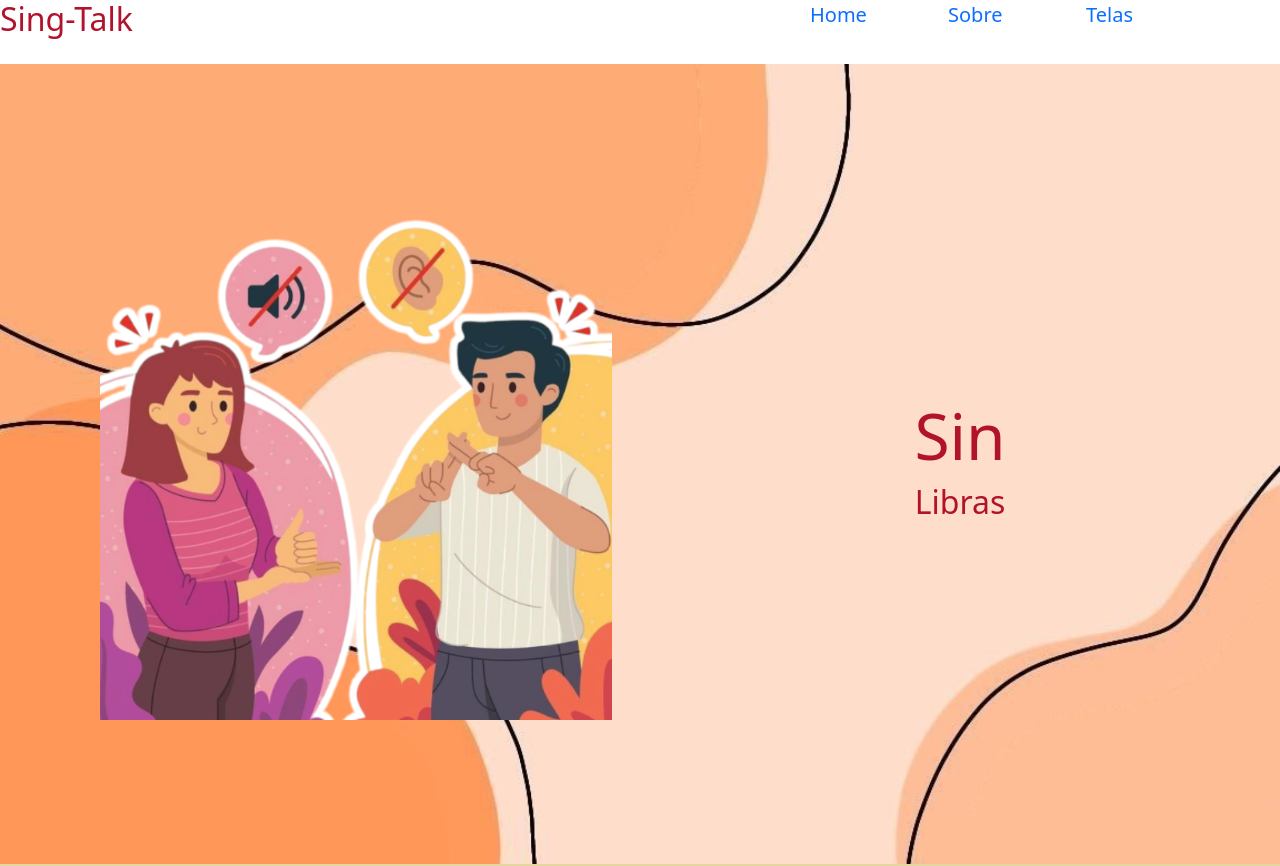
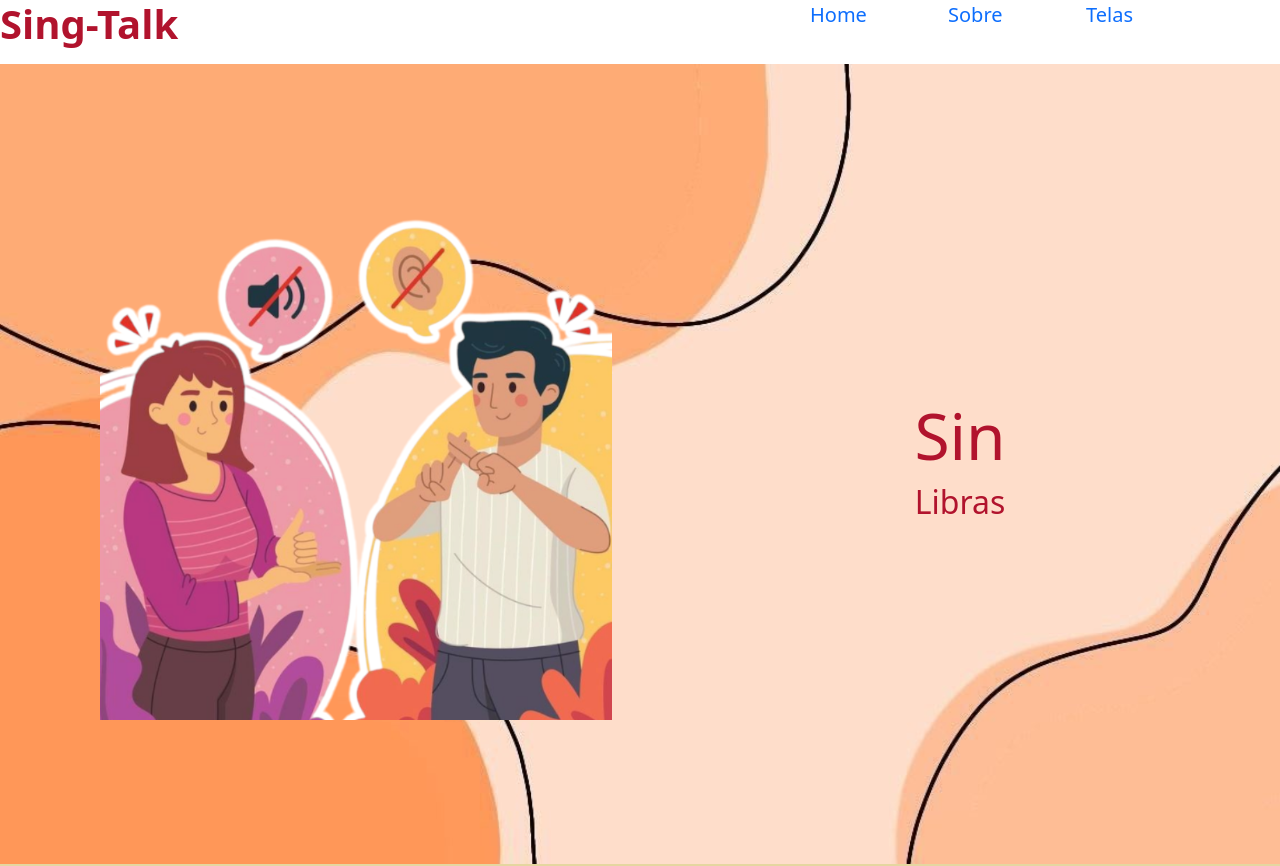
Before and after one commit to Talk-action/Talk-Action, a React (Vite) app in the folder Portifolio-SingTalk/: page / in a window 1280 px wide. Shown: the top 866 px of the page. Built offline with nearby package versions, Linux system fonts and the light colour scheme.

Commit message:
Update NavBar.jsx

```diff
--- a/Portifolio-SingTalk/src/components/NavBar.jsx
+++ b/Portifolio-SingTalk/src/components/NavBar.jsx
@@ -3,8 +3,8 @@ import style from './css/NavBarStyle.module.css'
 const NavBar = () =>{
     return(
         <div className={style.container}>
-            <div>
-                <h2>Sing-Talk</h2>
+            <div className={style.tituo}>
+                <h1><strong>Sing-Talk</strong></h1>
             </div>
             <div>
                 <nav className={style.navbar}>
```
